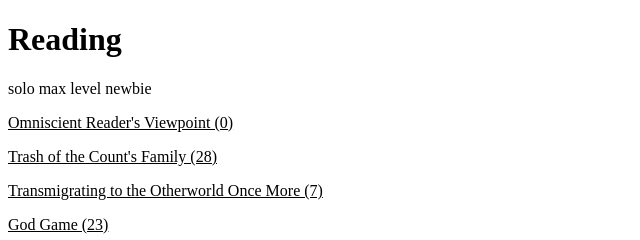
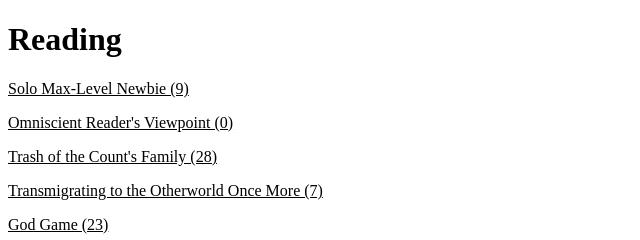
Before and after one commit to jungbauer/comic-test, a plain HTML site: page index.html in a window 1280 px wide. Shown: the top 240 px of the page, 0-640 px from the left. Drawn offline with Linux system fonts and the light colour scheme.

Commit message:
Update index.html

```diff
--- a/index.html
+++ b/index.html
@@ -15,7 +15,8 @@ a {
 <body>
 <h1>Reading</h1>
 
-solo max level newbie
+<p><a href="https://toonily.net/manga/solo-max-level-newbie/chapter-9/">
+       Solo Max-Level Newbie (9)</a></p>
 
 <p><a href="https://toonily.net/manga/omniscient-readers-viewpoint-manhwa/chapter-0/">
        Omniscient Reader's Viewpoint (0)</a></p>
```
